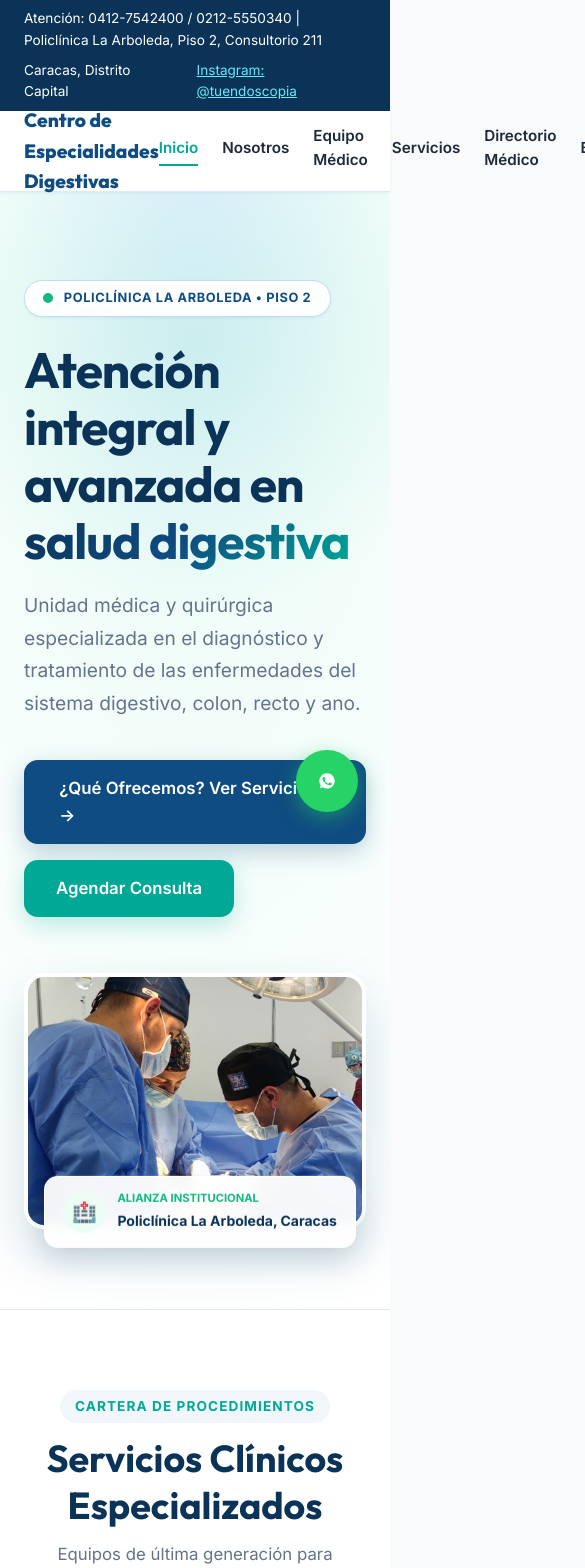
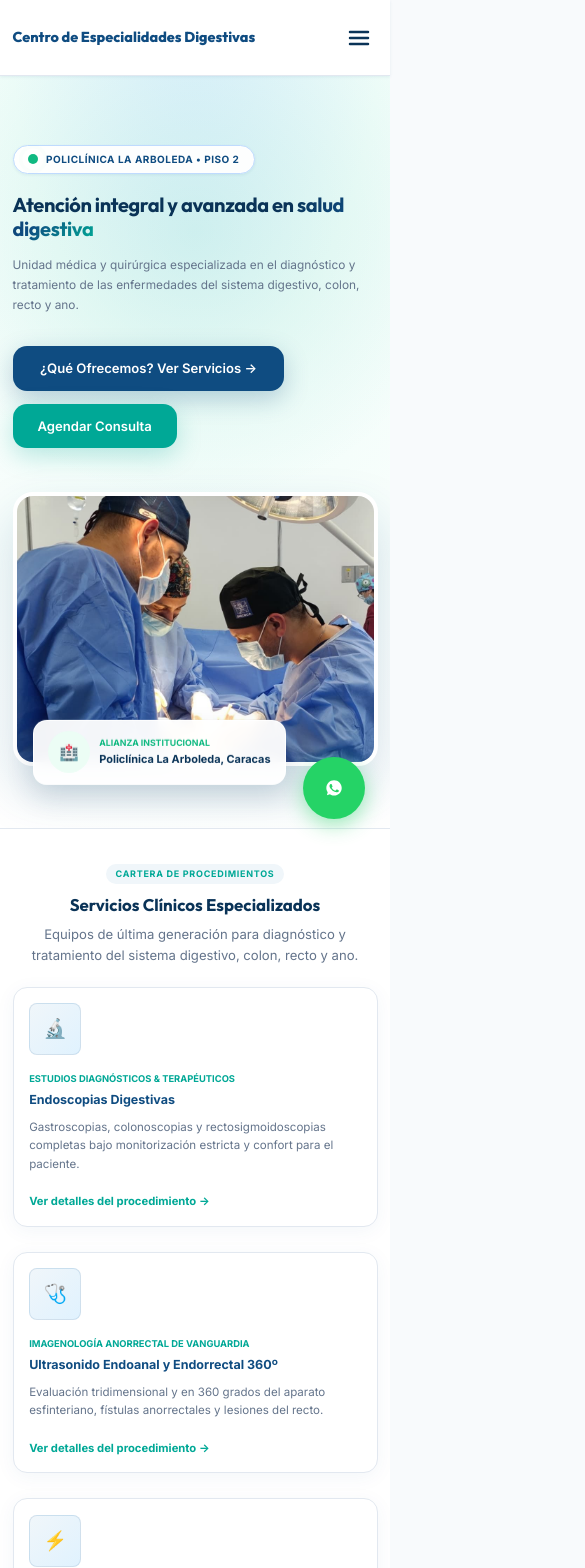
Before and after one commit to luisge12/COMEDVEN, a Next.js app: page / in a window 390 px wide. Shown: the top 1568 px of the page, 585 px wide, since content can reach past the window. Built offline with nearby package versions, Linux system fonts and the light colour scheme.

Commit message:
Eliminar barra de contacto superior y concentrar datos en el footer, ajustar tipografia responsive y navegacion

```diff
--- a/src/app/globals.css
+++ b/src/app/globals.css
@@ -454,3 +454,166 @@ html {
   pointer-events: none;
   z-index: 0;
 }
+
+/* =========================================================================
+   NAVEGACIÓN RESPONSIVE: ESCRITORIO
+   ========================================================================= */
+.mobile-nav-toggle {
+  display: none !important;
+}
+
+.desktop-nav {
+  display: flex !important;
+}
+
+/* =========================================================================
+   PANTALLAS MEDIANAS Y PEQUEÑAS (TABLETS, MÓVILES Y PANTALLAS COMPACTAS)
+   ========================================================================= */
+
+@media (max-width: 1024px) {
+  /* Ocultar barra superior de contacto */
+  .top-bar-contact {
+    display: none !important;
+  }
+
+  /* Alternar visibilidad de navegación */
+  .mobile-nav-toggle {
+    display: flex !important;
+  }
+
+  .desktop-nav {
+    display: none !important;
+  }
+
+  /* Reducción proporcional del tamaño de letra base en todo el sitio */
+  html {
+    font-size: 14px;
+  }
+
+  body {
+    font-size: 0.95rem;
+  }
+
+  /* Títulos y encabezados más pequeños */
+  h1 {
+    font-size: 2.15rem !important;
+    line-height: 1.2 !important;
+  }
+
+  h2, .section-title {
+    font-size: 1.75rem !important;
+    line-height: 1.25 !important;
+  }
+
+  h3 {
+    font-size: 1.18rem !important;
+  }
+
+  h4 {
+    font-size: 1rem !important;
+  }
+
+  p {
+    font-size: 0.94rem;
+  }
+
+  .section {
+    padding: 3.5rem 0;
+  }
+
+  .section-title-wrap {
+    margin-bottom: 2.25rem;
+  }
+}
+
+@media (max-width: 768px) {
+  /* Ocultar barra superior de contacto */
+  .top-bar-contact {
+    display: none !important;
+  }
+
+  /* Letras aún más pequeñas y compactas en móviles */
+  html {
+    font-size: 13px;
+  }
+
+  body {
+    font-size: 0.9rem;
+  }
+
+  h1 {
+    font-size: 1.85rem !important;
+    line-height: 1.2 !important;
+  }
+
+  h2, .section-title {
+    font-size: 1.5rem !important;
+  }
+
+  h3 {
+    font-size: 1.08rem !important;
+  }
+
+  h4 {
+    font-size: 0.92rem !important;
+  }
+
+  p {
+    font-size: 0.88rem;
+    line-height: 1.55;
+  }
+
+  .section {
+    padding: 2.75rem 0;
+  }
+
+  .section-tag {
+    font-size: 0.72rem;
+    padding: 0.25rem 0.75rem;
+  }
+
+  .section-title-wrap {
+    margin-bottom: 1.75rem;
+  }
+
+  .container {
+    padding-left: 1rem;
+    padding-right: 1rem;
+  }
+
+  .card {
+    padding: 1.25rem;
+  }
+
+  .btn {
+    padding: 0.6rem 1.2rem;
+    font-size: 0.84rem;
+  }
+}
+
+@media (max-width: 480px) {
+  html {
+    font-size: 12.5px;
+  }
+
+  h1 {
+    font-size: 1.6rem !important;
+  }
+
+  h2, .section-title {
+    font-size: 1.35rem !important;
+  }
+
+  h3 {
+    font-size: 1rem !important;
+  }
+
+  p {
+    font-size: 0.85rem;
+  }
+
+  .btn {
+    padding: 0.55rem 1rem;
+    font-size: 0.8rem;
+  }
+}
--- a/src/app/page.tsx
+++ b/src/app/page.tsx
@@ -50,9 +50,9 @@ export default function Home() {
 
             <h1 style={{
               fontFamily: 'var(--font-family-heading)',
-              fontSize: '3.1rem',
+              fontSize: 'clamp(1.75rem, 4.2vw, 3.1rem)',
               color: 'var(--color-primary-dark)',
-              lineHeight: 1.15,
+              lineHeight: 1.18,
               marginBottom: '1.25rem',
               letterSpacing: '-0.02em'
             }}>
@@ -61,8 +61,8 @@ export default function Home() {
 
             <p style={{
               color: 'var(--color-text-muted)',
-              fontSize: '1.2rem',
-              lineHeight: 1.7,
+              fontSize: 'clamp(0.95rem, 2vw, 1.2rem)',
+              lineHeight: 1.65,
               marginBottom: '2.5rem'
             }}>
               Unidad médica y quirúrgica especializada en el diagnóstico y tratamiento de las enfermedades del sistema digestivo, colon, recto y ano.
--- a/src/components/Footer.tsx
+++ b/src/components/Footer.tsx
@@ -12,25 +12,45 @@ export default function Footer() {
           <p style={{ fontSize: '0.925rem', lineHeight: '1.7', color: '#cbd5e1', marginBottom: '1.5rem' }}>
             Unidad Médica y Quirúrgica especializada en la atención de pacientes con patologías del tracto digestivo y evacuatorio. Alianza estratégica con La Policlínica La Arboleda.
           </p>
-          <div style={{ display: 'flex', flexDirection: 'column', gap: '0.35rem' }}>
-            <span style={{ fontSize: '0.85rem', color: '#94a3b8' }}>Web: www.tuendoscopia.com.ve | Instagram: @tuendoscopia</span>
-            <span style={{ fontSize: '0.85rem', color: '#94a3b8' }}>Caracas 1061, Distrito Capital, Venezuela</span>
+          <div style={{ display: 'flex', flexDirection: 'column', gap: '0.45rem' }}>
+            <span style={{ fontSize: '0.85rem', color: '#cbd5e1' }}>
+              Instagram:{' '}
+              <a
+                href="https://instagram.com/tuendoscopia"
+                target="_blank"
+                rel="noopener noreferrer"
+                style={{ color: '#67e8f9', textDecoration: 'underline', fontWeight: 600 }}
+              >
+                @tuendoscopia
+              </a>
+            </span>
+            <span style={{ fontSize: '0.85rem', color: '#cbd5e1' }}>
+              Caracas 1061, Distrito Capital, Venezuela
+            </span>
           </div>
         </div>
 
         <div>
           <h4 style={{ color: '#ffffff', fontSize: '1.05rem', marginBottom: '1.25rem' }}>Canales Oficiales & Ubicación</h4>
           <p style={{ fontSize: '0.925rem', marginBottom: '0.5rem' }}>
-            <strong>Ubicación:</strong> Policlínica La Arboleda, Piso 2, Consultorio 211, San Bernardino.
+            <strong>Ubicación:</strong> Policlínica La Arboleda, Piso 2, Consultorio 211, San Bernardino, Caracas.
           </p>
           <p style={{ fontSize: '0.925rem', marginBottom: '0.5rem' }}>
-            <strong>Móvil / WhatsApp:</strong> 0412-7542400 / 0412-3219381 / 0424-3050121
+            <strong>Atención Móvil / WhatsApp:</strong>{' '}
+            <a href="https://wa.me/584127542400" target="_blank" rel="noopener noreferrer" style={{ color: '#67e8f9' }}>
+              0412-7542400
+            </a>{' '}
+            / 0412-3219381 / 0424-3050121
           </p>
           <p style={{ fontSize: '0.925rem', marginBottom: '0.5rem' }}>
             <strong>Central Telefónica:</strong> 0212-5550340 / 0212-5550211
           </p>
           <p style={{ fontSize: '0.925rem', marginBottom: '1.25rem' }}>
-            <strong>Correos:</strong> info.comedven@gmail.com | comedven@gmail.com
+            <strong>Correos:</strong>{' '}
+            <a href="mailto:comedven@gmail.com" style={{ color: '#67e8f9' }}>
+              comedven@gmail.com
+            </a>{' '}
+            | info.comedven@gmail.com
           </p>
           <div style={{ backgroundColor: 'rgba(255, 255, 255, 0.08)', padding: '0.85rem', borderRadius: 'var(--radius-sm)', fontSize: '0.8rem', color: '#94a3b8' }}>
             Nota: Este portal ofrece información médica orientativa y no sustituye la consulta facultativa presencial.
--- a/src/components/Navbar.tsx
+++ b/src/components/Navbar.tsx
@@ -19,21 +19,6 @@ export default function Navbar() {
 
   return (
     <>
-      {/* Barra de Contacto Superior */}
-      <aside suppressHydrationWarning style={{ backgroundColor: 'var(--color-primary-dark)', color: '#ffffff', fontSize: '0.85rem', padding: '0.5rem 0' }}>
-        <div className="container" suppressHydrationWarning style={{ display: 'flex', justifyContent: 'space-between', alignItems: 'center', flexWrap: 'wrap', gap: '0.5rem' }}>
-          <p suppressHydrationWarning style={{ margin: 0 }}>
-            Atención: 0412-7542400 / 0212-5550340 | Policlínica La Arboleda, Piso 2, Consultorio 211
-          </p>
-          <div suppressHydrationWarning style={{ display: 'flex', gap: '1.25rem' }}>
-            <span>Caracas, Distrito Capital</span>
-            <a href="https://instagram.com/tuendoscopia" target="_blank" rel="noopener noreferrer" style={{ textDecoration: 'underline', color: '#67e8f9' }}>
-              Instagram: @tuendoscopia
-            </a>
-          </div>
-        </div>
-      </aside>
-
       {/* Header Fijo */}
       <header style={{
         position: 'sticky',
@@ -44,15 +29,45 @@ export default function Navbar() {
         borderBottom: '1px solid var(--color-border)',
         boxShadow: 'var(--shadow-sm)'
       }}>
-        <div className="container" style={{ display: 'flex', alignItems: 'center', justifyContent: 'space-between', height: '80px' }}>
+        <div className="container navbar-container" style={{ display: 'flex', alignItems: 'center', justifyContent: 'space-between', height: '75px' }}>
 
           {/* Logotipo */}
-          <Link href="/" style={{ display: 'flex', alignItems: 'center', gap: '0.75rem', fontWeight: 800, fontSize: '1.2rem', color: 'var(--color-primary)', fontFamily: 'var(--font-family-heading)' }}>
+          <Link href="/" style={{ display: 'flex', alignItems: 'center', gap: '0.5rem', fontWeight: 800, fontSize: '1.15rem', color: 'var(--color-primary)', fontFamily: 'var(--font-family-heading)', textDecoration: 'none' }}>
             <span>Centro de Especialidades Digestivas</span>
           </Link>
 
+          {/* Botón Hamburguesa para Móviles y Tablets */}
+          <button
+            type="button"
+            className="mobile-nav-toggle"
+            onClick={() => setIsOpen(!isOpen)}
+            aria-label={isOpen ? 'Cerrar menú' : 'Abrir menú'}
+            style={{
+              background: 'none',
+              border: 'none',
+              cursor: 'pointer',
+              padding: '0.5rem',
+              color: 'var(--color-primary-dark)',
+              alignItems: 'center',
+              justifyContent: 'center'
+            }}
+          >
+            {isOpen ? (
+              <svg width="24" height="24" viewBox="0 0 24 24" fill="none" stroke="currentColor" strokeWidth="2.5" strokeLinecap="round" strokeLinejoin="round">
+                <line x1="18" y1="6" x2="6" y2="18"></line>
+                <line x1="6" y1="6" x2="18" y2="18"></line>
+              </svg>
+            ) : (
+              <svg width="24" height="24" viewBox="0 0 24 24" fill="none" stroke="currentColor" strokeWidth="2.5" strokeLinecap="round" strokeLinejoin="round">
+                <line x1="3" y1="12" x2="21" y2="12"></line>
+                <line x1="3" y1="6" x2="21" y2="6"></line>
+                <line x1="3" y1="18" x2="21" y2="18"></line>
+              </svg>
+            )}
+          </button>
+
           {/* Navegación Desktop */}
-          <nav style={{ display: 'flex', gap: '1.5rem', alignItems: 'center' }}>
+          <nav className="desktop-nav" style={{ display: 'flex', gap: '1.25rem', alignItems: 'center' }}>
             {navLinks.map((link) => {
               const isActive = pathname === link.href || (link.href !== '/' && pathname.startsWith(link.href));
               return (
@@ -61,7 +76,7 @@ export default function Navbar() {
                   href={link.href}
                   style={{
                     fontWeight: 600,
-                    fontSize: '0.95rem',
+                    fontSize: '0.9rem',
                     color: isActive ? 'var(--color-accent)' : 'var(--color-text-main)',
                     borderBottom: isActive ? '2px solid var(--color-accent)' : '2px solid transparent',
                     paddingBottom: '0.25rem',
@@ -73,11 +88,51 @@ export default function Navbar() {
               );
             })}
 
-            <Link href="/citas" className="btn btn-primary" style={{ padding: '0.6rem 1.25rem', fontSize: '0.9rem' }}>
+            <Link href="/citas" className="btn btn-primary" style={{ padding: '0.55rem 1.15rem', fontSize: '0.85rem' }}>
               Agendar Cita
             </Link>
           </nav>
         </div>
+
+        {/* Menú Desplegable Móvil */}
+        {isOpen && (
+          <div className="mobile-nav-menu" style={{
+            backgroundColor: '#ffffff',
+            borderTop: '1px solid var(--color-border)',
+            padding: '1.25rem 1.5rem',
+            display: 'flex',
+            flexDirection: 'column',
+            gap: '1rem',
+            boxShadow: 'var(--shadow-md)'
+          }}>
+            {navLinks.map((link) => {
+              const isActive = pathname === link.href || (link.href !== '/' && pathname.startsWith(link.href));
+              return (
+                <Link
+                  key={link.href}
+                  href={link.href}
+                  onClick={() => setIsOpen(false)}
+                  style={{
+                    fontWeight: 600,
+                    fontSize: '0.95rem',
+                    color: isActive ? 'var(--color-accent)' : 'var(--color-text-main)',
+                    padding: '0.4rem 0'
+                  }}
+                >
+                  {link.label}
+                </Link>
+              );
+            })}
+            <Link
+              href="/citas"
+              onClick={() => setIsOpen(false)}
+              className="btn btn-primary"
+              style={{ width: '100%', marginTop: '0.5rem', padding: '0.65rem 1rem', fontSize: '0.9rem', textAlign: 'center' }}
+            >
+              Agendar Cita
+            </Link>
+          </div>
+        )}
       </header>
     </>
   );
```
